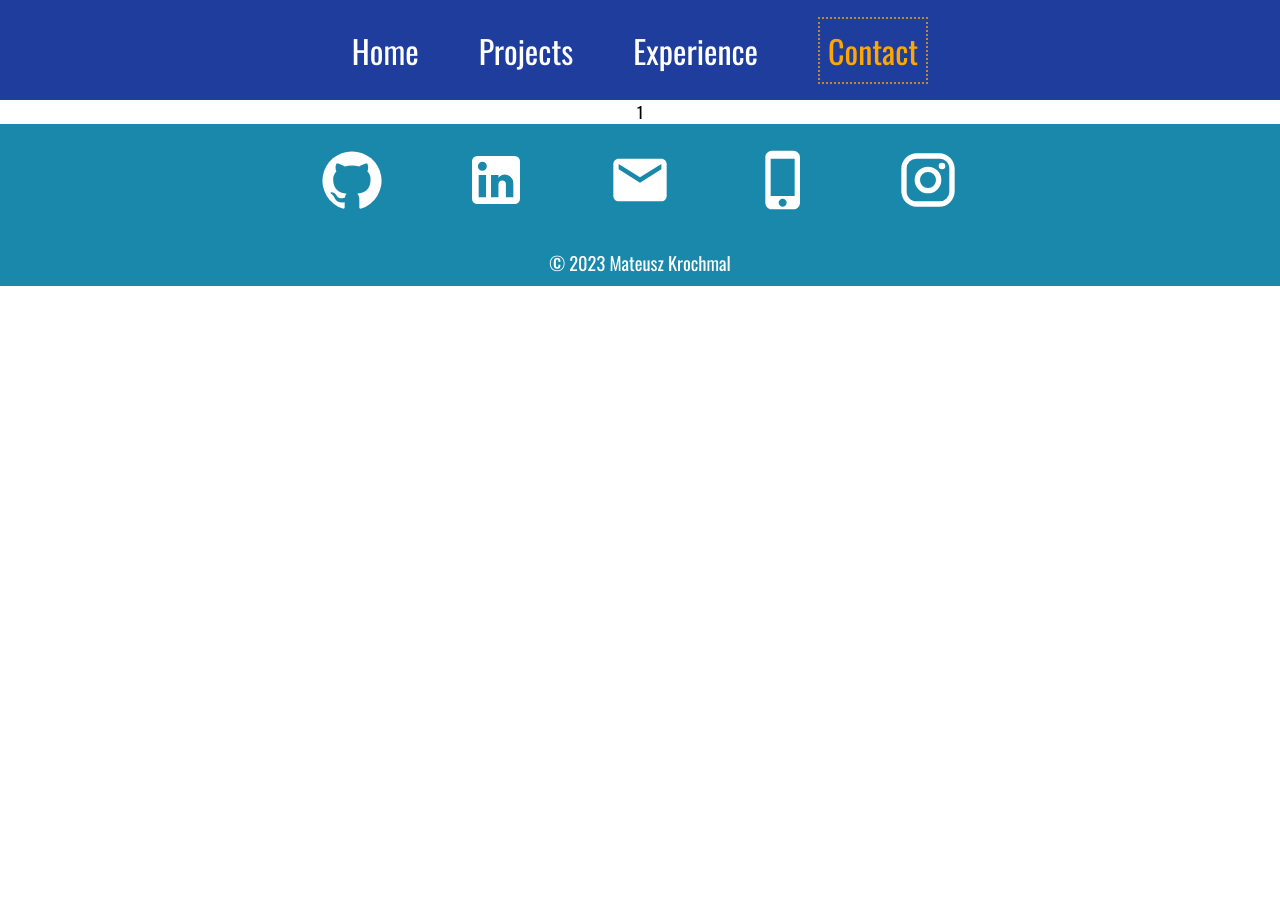
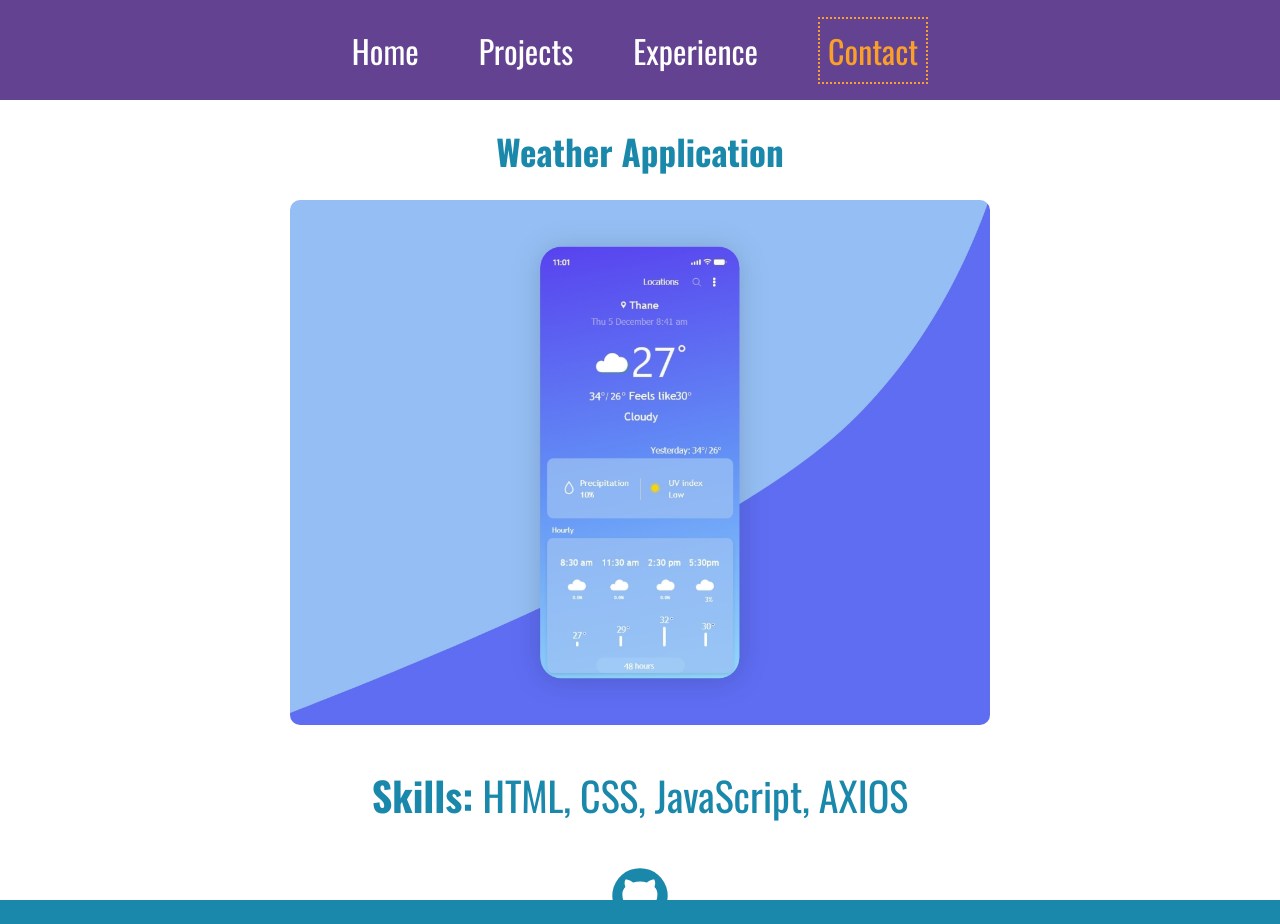
Before and after one commit to KroMateusz/my-react-portfolio, a React (Vite) app: page /project/1 in a window 1280 px wide. Shown: the top 924 px of the page. Before the commit the page ends 800 px from the top, so only its background shows below. Built offline with nearby package versions, Linux system fonts and the light colour scheme.

Commit message:
added routers to projects

```diff
--- a/src/App.css
+++ b/src/App.css
@@ -4,7 +4,7 @@
 	--primary: #3e497a;
 	--lighter: #1a88ab;
 	--darker: #634391;
-	--orange: #f99f2a;
+	--secondary: #f99f2a;
 }
 
 .App {
--- a/src/components/ProjectItem.jsx
+++ b/src/components/ProjectItem.jsx
@@ -1,8 +1,15 @@
 import React from 'react';
+import { useNavigate } from 'react-router-dom';
 
-function ProjectItem({ image, name }) {
+function ProjectItem({ image, name, id }) {
+	const navigate = useNavigate();
 	return (
-		<div className='project-item'>
+		<div
+			className='project-item'
+			onClick={() => {
+				navigate('/project/' + id);
+			}}
+		>
 			<div
 				style={{ backgroundImage: `url(${image})` }}
 				className='bg-image'
--- a/src/helpers/ProjectsList.jsx
+++ b/src/helpers/ProjectList.jsx
@@ -6,13 +6,26 @@ export const ProjectList = [
 	{
 		name: 'Shopping Cart',
 		image: ShoppingCart,
+		skills: 'HTML, CSS, React, TypeScript, JEST',
 	},
 	{
 		name: 'Weather Application',
 		image: WeatherApp,
+		skills: 'HTML, CSS, JavaScript, AXIOS',
 	},
 	{
 		name: 'Credit Card',
 		image: CreditCard,
+		skills: 'HTML, CSS, JavaScript',
+	},
+	{
+		name: 'Pokemon API',
+		image: '',
+		skills: 'HTML, CSS, JavaScript',
+	},
+	{
+		name: 'Coaches App',
+		image: '',
+		skills: 'HTML, CSS, Vue, Vuex',
 	},
 ];
--- a/src/pages/Contact.jsx
+++ b/src/pages/Contact.jsx
@@ -1,7 +1,11 @@
 import React from 'react';
 
 function Contact() {
-	return <div>Contact</div>;
+	return (
+		<div>
+			<textarea name='email' id='email' cols='30' rows='10'></textarea>
+		</div>
+	);
 }
 
 export default Contact;
--- a/src/pages/ProjectDisplay.jsx
+++ b/src/pages/ProjectDisplay.jsx
@@ -1,9 +1,23 @@
 import React from 'react';
 import { useParams } from 'react-router-dom';
+import { ProjectList } from '../helpers/ProjectList.jsx';
+import GitHubIcon from '@mui/icons-material/GitHub';
+
+import '../styles/ProjectDisplay.css';
 
 function ProjectDisplay() {
 	const { id } = useParams();
-	return <div>{id}</div>;
+	const project = ProjectList[id];
+	return (
+		<div className='project'>
+			<h1> {project.name} </h1>
+			<img src={project.image} />
+			<p>
+				<b>Skills:</b> {project.skills}
+			</p>
+			<GitHubIcon />
+		</div>
+	);
 }
 
 export default ProjectDisplay;
--- a/src/pages/Projects.jsx
+++ b/src/pages/Projects.jsx
@@ -1,6 +1,6 @@
 import React from 'react';
 import ProjectItem from '../components/ProjectItem.jsx';
-import { ProjectList } from '../helpers/ProjectsList.jsx';
+import { ProjectList } from '../helpers/ProjectList.jsx';
 
 import '../styles/Projects.css';
 
@@ -9,9 +9,10 @@ function Projects() {
 		<div className='projects'>
 			<h1>My Personal Projects</h1>
 			<div className='project-list'>
-				{ProjectList.map((project) => {
+				{ProjectList.map((project, index) => {
 					return (
 						<ProjectItem
+							id={index}
 							name={project.name}
 							image={project.image}
 						/>
--- a/src/styles/Cursor.css
+++ /dev/null
@@ -1,69 +0,0 @@
-body {
-	margin: 0;
-	height: 100vh;
-	display: flex;
-	background: linear-gradient(#223333 66%, #112222);
-}
-
-.magnetic-cursor {
-	position: fixed;
-	width: 52px;
-	height: 52px;
-	margin-left: -26px;
-	margin-top: -26px;
-	z-index: 9999;
-	pointer-events: none;
-
-	background: linear-gradient(to right, gray 1px, transparent 1px) 0 0,
-		linear-gradient(to right, gray 1px, transparent 1px) 0 100%,
-		linear-gradient(to left, gray 1px, transparent 1px) 100% 0,
-		linear-gradient(to left, gray 1px, transparent 1px) 100% 100%,
-		linear-gradient(to bottom, gray 1px, transparent 1px) 0 0,
-		linear-gradient(to bottom, gray 1px, transparent 1px) 100% 0,
-		linear-gradient(to top, gray 1px, transparent 1px) 0 100%,
-		linear-gradient(to top, gray 1px, transparent 1px) 100% 100%;
-	background-size: 4px 4px;
-	background-repeat: no-repeat;
-}
-.magnetic-cursor.locked {
-	width: 24px;
-	height: 24px;
-	margin-left: -12px;
-	margin-top: -12px;
-	transition-property: background, width, height, margin;
-	transition-duration: 0.1s;
-	background: linear-gradient(to right, orange 2px, transparent 2px) 0 0,
-		linear-gradient(to right, orange 2px, transparent 2px) 0 100%,
-		linear-gradient(to left, orange 2px, transparent 2px) 100% 0,
-		linear-gradient(to left, orange 2px, transparent 2px) 100% 100%,
-		linear-gradient(to bottom, orange 2px, transparent 2px) 0 0,
-		linear-gradient(to bottom, orange 2px, transparent 2px) 100% 0,
-		linear-gradient(to top, orange 2px, transparent 2px) 0 100%,
-		linear-gradient(to top, orange 2px, transparent 2px) 100% 100%;
-	background-size: 4px 4px;
-	background-repeat: no-repeat;
-}
-
-.item-container {
-	width: 400px;
-	color: white;
-	margin: auto;
-	display: flex;
-	flex-direction: row;
-	gap: 4px;
-}
-
-.item-container .cursor-attractor {
-	width: 36px;
-	height: 36px;
-	border: 1px solid white;
-	cursor: pointer;
-	display: flex;
-}
-.item-container .cursor-attractor div {
-	margin: auto;
-	text-align: center;
-}
-.item-container .cursor-attractor:hover div {
-	color: orange;
-}
--- a/src/styles/Navbar.css
+++ b/src/styles/Navbar.css
@@ -1,7 +1,7 @@
 .navbar {
 	width: 100%;
 	height: 100px;
-	background: #1f3d9d;
+	background: var(--darker);
 }
 
 .links {
@@ -14,16 +14,27 @@
 }
 
 .links :nth-last-child(1) {
-	color: rgb(255, 166, 0);
-	border: 2px dotted rgba(255, 166, 1, 0.725);
+	color: var(--secondary);
+	border: 2px dotted var(--secondary);
 	padding: 0.5rem;
 }
 
+.links :nth-last-child(1):hover {
+	color: white;
+	border: 2px dotted white;
+	transition: 0.3s linear;
+}
+
 .navbar a {
-	color: rgb(255, 255, 255);
+	color: white;
 	text-decoration: none;
 	margin: 30px;
 	font-size: 2rem;
+}
+
+.navbar a:hover {
+	color: var(--secondary);
+	transition: 0.3s linear;
 }
 
 .toggleButton {
--- /dev/null
+++ b/src/styles/ProjectDisplay.css
@@ -0,0 +1,28 @@
+.project {
+	width: 100%;
+	height: 100vh;
+	display: flex;
+	justify-content: center;
+	align-items: center;
+	flex-direction: column;
+}
+
+.project h1 {
+	margin-top: 50px;
+	color: var(--lighter);
+	font-size: 35px;
+}
+.project img {
+	width: 700px;
+	border-radius: 10px;
+}
+
+.project p {
+	font-size: 40px;
+	color: var(--lighter);
+}
+
+.project svg {
+	font-size: 60px;
+	color: var(--lighter);
+}
```
Also changed, not shown: src/assets/weather-app.png.
